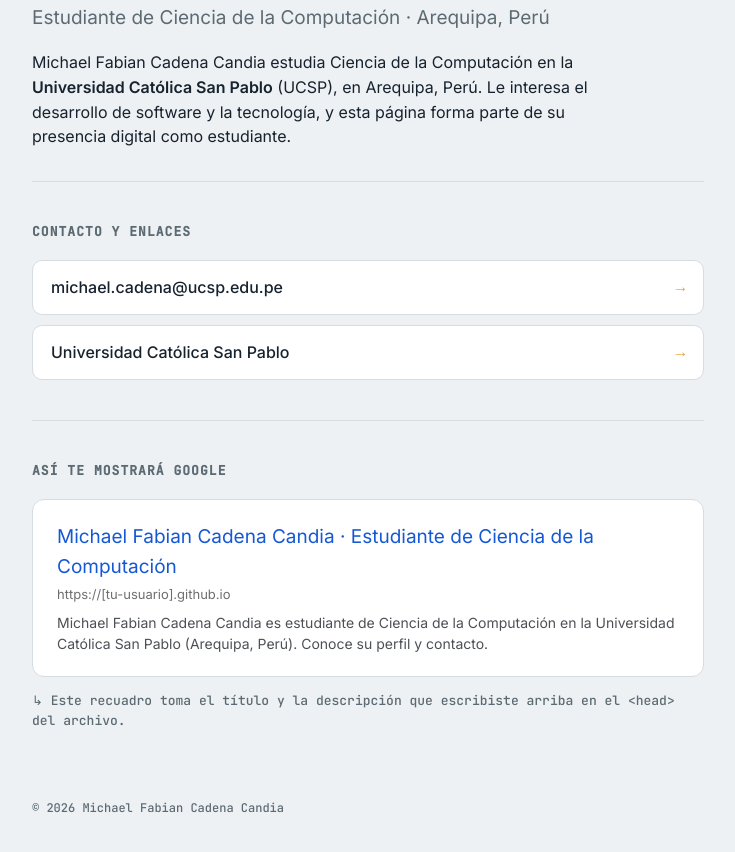
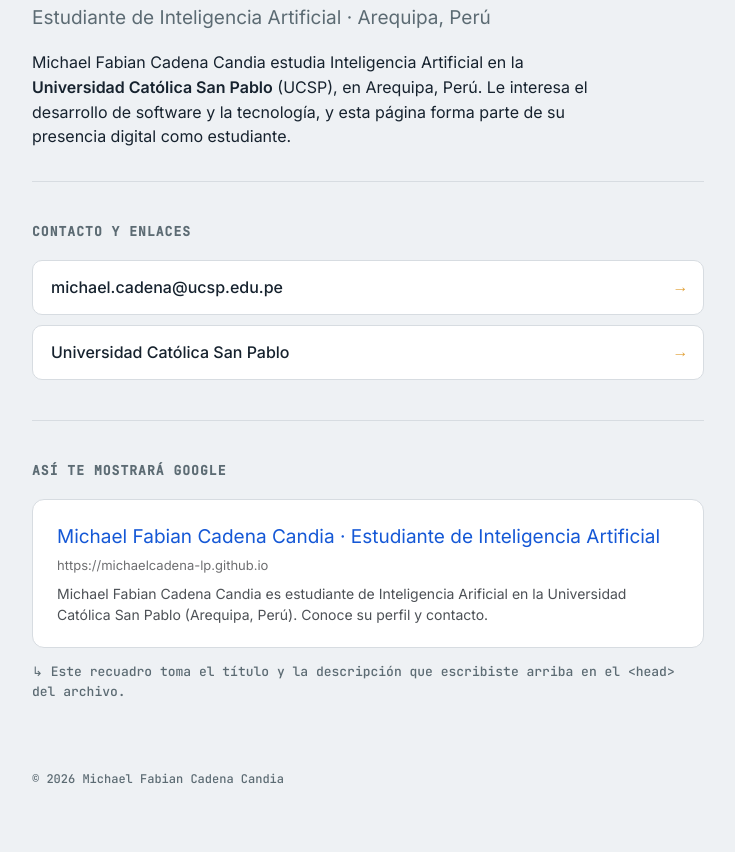
Before and after one commit to michaelcadena-lp/michaelcadena-lp.github.io, a plain HTML site: page index.html in a window 1280 px wide. Shown: the part 248-1100 px from the top of the page, without its empty margins (272-1007 px from the left). Drawn offline with Linux system fonts and the light colour scheme.

Commit message:
Update index.html

```diff
--- a/index.html
+++ b/index.html
@@ -9,14 +9,14 @@
 ======================================================= -->
 <title>Michael Fabian Cadena Candia · Estudiante de Ciencia de la Computación</title>
 <meta name="description" content="Michael Fabian Cadena Candia es estudiante de Ciencia de la Computación en la Universidad Católica San Pablo (Arequipa, Perú). Conoce su perfil y contacto.">
-<link rel="canonical" href="https://[tu-usuario].github.io/">
+<link rel="canonical" href="https://michaelcadena-lp.github.io/">
 <meta name="robots" content="index, follow">
 
 <!-- Open Graph (vista previa al compartir el link) -->
 <meta property="og:type" content="profile">
 <meta property="og:title" content="Michael Fabian Cadena Candia">
 <meta property="og:description" content="Estudiante de Ciencia de la Computación en la Universidad Católica San Pablo, Arequipa, Perú.">
-<meta property="og:url" content="https://[tu-usuario].github.io/">
+<meta property="og:url" content="https://michaelcadena-lp.github.io/">
 
 <!-- Datos estructurados para Google (ayuda a que te reconozca como Persona) -->
 <script type="application/ld+json">
@@ -24,8 +24,8 @@
   "@context": "https://schema.org",
   "@type": "Person",
   "name": "Michael Fabian Cadena Candia",
-  "jobTitle": "Estudiante de Ciencia de la Computación",
-  "url": "https://[tu-usuario].github.io/",
+  "jobTitle": "Estudiante de Inteligencia Arificial",
+  "url": "https://michaelcadena-lp.github.io/",
   "email": "michael.cadena@ucsp.edu.pe",
   "alumniOf": {
     "@type": "CollegeOrUniversity",
@@ -144,9 +144,9 @@
   <section class="hero">
     <!-- ✏️ Tu nombre debe ir EXACTO como lo buscas en Google -->
     <h1>Michael Fabian Cadena Candia</h1>
-    <p class="role">Estudiante de Ciencia de la Computación · Arequipa, Perú</p>
+    <p class="role">Estudiante de Inteligencia Artificial · Arequipa, Perú</p>
     <p class="bio">
-      Michael Fabian Cadena Candia estudia Ciencia de la Computación en la
+      Michael Fabian Cadena Candia estudia Inteligencia Artificial en la
       <strong>Universidad Católica San Pablo</strong> (UCSP), en Arequipa, Perú.
       Le interesa el desarrollo de software y la tecnología, y esta página
       forma parte de su presencia digital como estudiante.
@@ -169,9 +169,9 @@
   <section>
     <h2>Así te mostrará Google</h2>
     <div class="serp">
-      <div class="serp-title">Michael Fabian Cadena Candia · Estudiante de Ciencia de la Computación</div>
-      <div class="serp-url">https://[tu-usuario].github.io</div>
-      <div class="serp-desc">Michael Fabian Cadena Candia es estudiante de Ciencia de la Computación en la Universidad Católica San Pablo (Arequipa, Perú). Conoce su perfil y contacto.</div>
+      <div class="serp-title">Michael Fabian Cadena Candia · Estudiante de Inteligencia Artificial</div>
+      <div class="serp-url">https://michaelcadena-lp.github.io</div>
+      <div class="serp-desc">Michael Fabian Cadena Candia es estudiante de Inteligencia Arificial en la Universidad Católica San Pablo (Arequipa, Perú). Conoce su perfil y contacto.</div>
     </div>
     <p class="serp-caption">↳ Este recuadro toma el título y la descripción que escribiste arriba en el &lt;head&gt; del archivo.</p>
   </section>
```
